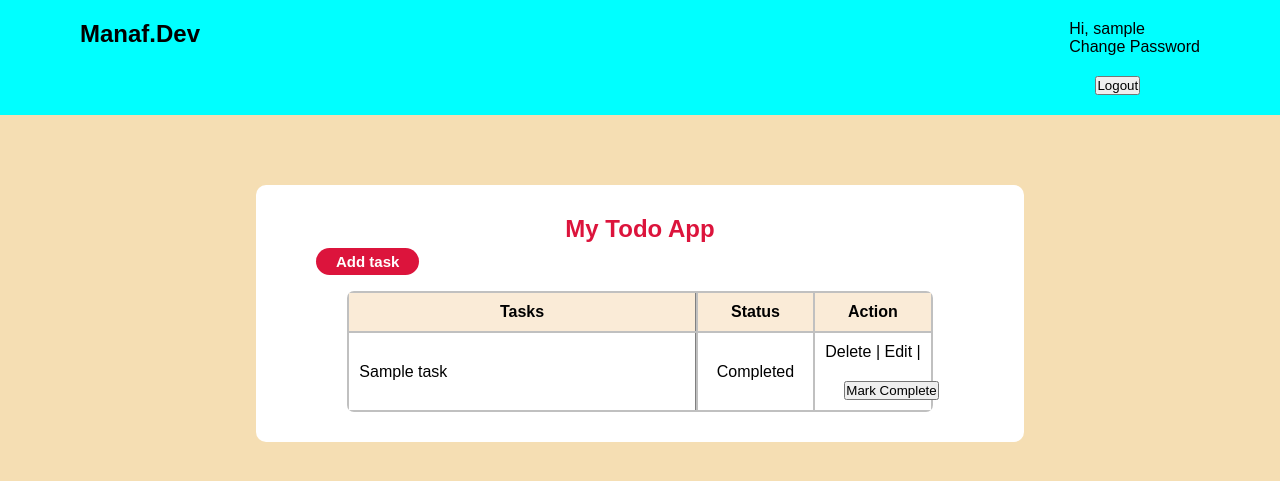
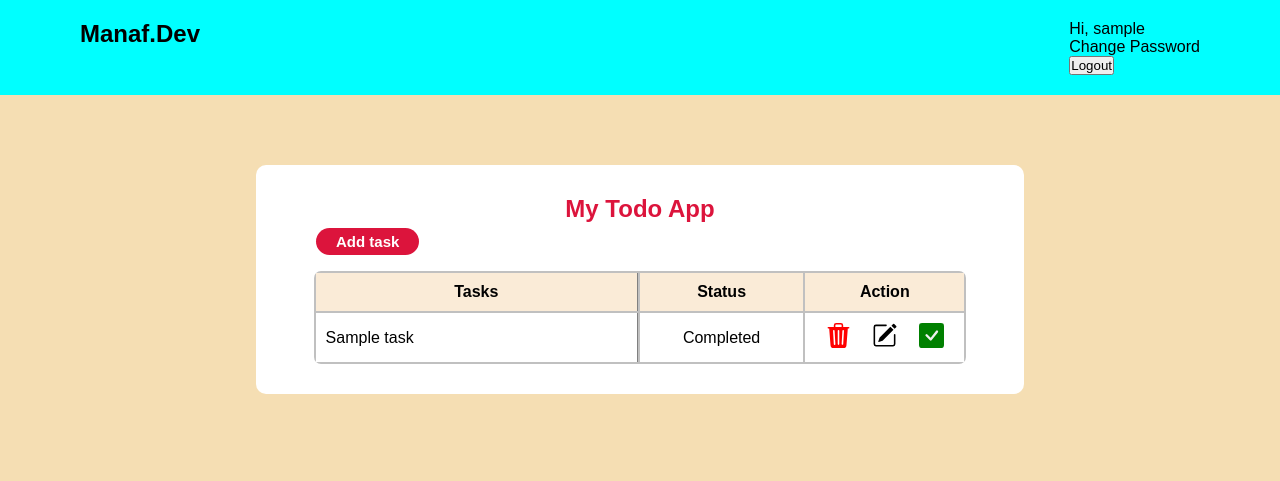
Before and after one commit to manaf-dev/Todo-App, a Django app: page / in a window 1280 px wide. Shown: the top 481 px of the page. Run offline with Django 5.2, Linux system fonts and the light colour scheme; a user stored in the database is signed in; tables that the repository leaves empty hold one stand-in row (values such as "Sample post").

Commit message:
I replaced the actions with bootstrap icons. I ordered the tasks with completed field and date added field.

```diff
--- a/Todo/models.py
+++ b/Todo/models.py
@@ -12,7 +12,7 @@
 
 
     class Meta:
-        ordering = ['-created_at']
+        ordering = ['is_complete', '-created_at']
 
     def __str__(self):
         return self.title
--- a/Todo/static/Todo/style.css
+++ b/Todo/static/Todo/style.css
@@ -60,17 +60,17 @@
     margin-top: 20px;
     border-radius: 7px;
     background-color: silver;
+    width: 85%;
 }
 
 .task-list .status-col, .task-list .action-col {
-    width: 20%;
     text-align: center;
 }
 
 
 
 .task-list .task-col {
-    width: 60%;
+    width: 50%;
     border-right: 1px solid gray;
 }
 
@@ -125,13 +125,13 @@
 }
 
 
-form {
+.form {
     width: 60%;
     margin: auto;
     margin-top: 20px;
 }
 
-form fieldset {
+.form fieldset {
     padding: 10px 30px;
 }
 
@@ -160,3 +160,17 @@
     padding: 5px 15px;
     background-color: rgba(133, 248, 133, 0.3);
 }
+
+
+
+.action-col {
+    display: flex;
+    align-items: center;
+    justify-content: space-around;
+}
+
+.action-col button {
+    width: 25px;
+    height: 25px;
+    border: none;
+}
--- a/Todo/templates/Todo/home.html
+++ b/Todo/templates/Todo/home.html
@@ -21,17 +21,35 @@
                     {% endif %}
                 </td>
                 <td class="action-col">
-                    <a href="{% url 'delete-task' pk=task.id %}">Delete  |  </a>
-                    <a href="{% url 'edit-task' pk=task.id %}">Edit  |  </a>
+                    <a href="{% url 'delete-task' pk=task.id %}">
+                        <svg xmlns="http://www.w3.org/2000/svg" width="25" height="25" fill="Red" class="bi bi-trash3-fill" viewBox="0 0 16 16">
+                            <path d="M11 1.5v1h3.5a.5.5 0 0 1 0 1h-.538l-.853 10.66A2 2 0 0 1 11.115 16h-6.23a2 2 0 0 1-1.994-1.84L2.038 3.5H1.5a.5.5 0 0 1 0-1H5v-1A1.5 1.5 0 0 1 6.5 0h3A1.5 1.5 0 0 1 11 1.5m-5 0v1h4v-1a.5.5 0 0 0-.5-.5h-3a.5.5 0 0 0-.5.5M4.5 5.029l.5 8.5a.5.5 0 1 0 .998-.06l-.5-8.5a.5.5 0 1 0-.998.06m6.53-.528a.5.5 0 0 0-.528.47l-.5 8.5a.5.5 0 0 0 .998.058l.5-8.5a.5.5 0 0 0-.47-.528M8 4.5a.5.5 0 0 0-.5.5v8.5a.5.5 0 0 0 1 0V5a.5.5 0 0 0-.5-.5"/>
+                          </svg>
+                    </a>
+                    <a href="{% url 'edit-task' pk=task.id %}">
+                        <svg xmlns="http://www.w3.org/2000/svg" width="25" height="25" fill="currentColor" class="bi bi-pencil-square" viewBox="0 0 16 16">
+                            <path d="M15.502 1.94a.5.5 0 0 1 0 .706L14.459 3.69l-2-2L13.502.646a.5.5 0 0 1 .707 0l1.293 1.293zm-1.75 2.456-2-2L4.939 9.21a.5.5 0 0 0-.121.196l-.805 2.414a.25.25 0 0 0 .316.316l2.414-.805a.5.5 0 0 0 .196-.12l6.813-6.814z"/>
+                            <path fill-rule="evenodd" d="M1 13.5A1.5 1.5 0 0 0 2.5 15h11a1.5 1.5 0 0 0 1.5-1.5v-6a.5.5 0 0 0-1 0v6a.5.5 0 0 1-.5.5h-11a.5.5 0 0 1-.5-.5v-11a.5.5 0 0 1 .5-.5H9a.5.5 0 0 0 0-1H2.5A1.5 1.5 0 0 0 1 2.5z"/>
+                          </svg>
+                    </a>
                     {% if task.is_complete %}
                         <form action="{% url 'task-complete' pk=task.id %}" method="post">
                             {% csrf_token %}
-                            <input type="submit" value="Mark Complete">
+                            <button type="submit">
+                                <svg xmlns="http://www.w3.org/2000/svg" width="25" height="25" fill="Green" class="bi bi-check-square-fill" viewBox="0 0 16 16">
+                                    <path d="M2 0a2 2 0 0 0-2 2v12a2 2 0 0 0 2 2h12a2 2 0 0 0 2-2V2a2 2 0 0 0-2-2zm10.03 4.97a.75.75 0 0 1 .011 1.05l-3.992 4.99a.75.75 0 0 1-1.08.02L4.324 8.384a.75.75 0 1 1 1.06-1.06l2.094 2.093 3.473-4.425a.75.75 0 0 1 1.08-.022z"/>
+                                  </svg>
+                            </button>
                         </form>
                     {% else %}
                         <form action="{% url 'task-complete' pk=task.id %}" method="post">
                             {% csrf_token %}
-                            <input type="submit" value="Mark Uncomplete">
+                            <button type="submit">
+                                <svg xmlns="http://www.w3.org/2000/svg" width="25" height="25" fill="currentColor" class="bi bi-check-square" viewBox="0 0 16 16">
+                                    <path d="M14 1a1 1 0 0 1 1 1v12a1 1 0 0 1-1 1H2a1 1 0 0 1-1-1V2a1 1 0 0 1 1-1zM2 0a2 2 0 0 0-2 2v12a2 2 0 0 0 2 2h12a2 2 0 0 0 2-2V2a2 2 0 0 0-2-2z"/>
+                                    <path d="M10.97 4.97a.75.75 0 0 1 1.071 1.05l-3.992 4.99a.75.75 0 0 1-1.08.02L4.324 8.384a.75.75 0 1 1 1.06-1.06l2.094 2.093 3.473-4.425z"/>
+                                  </svg>
+                            </button>
                         </form>
                     {% endif %}
 
--- a/Todo/templates/Todo/task_form.html
+++ b/Todo/templates/Todo/task_form.html
@@ -4,7 +4,7 @@
 
 {% block content %}
 
-<form action="" method="POST">
+<form action="" method="POST" class="form">
     {% csrf_token %}
     <fieldset>
         <legend>Add Task</legend>
```
Also changed, not shown: Todo/migrations/0016_alter_task_options.py (added), Todo/migrations/0017_alter_task_options.py (added), Todo/static/Todo/imgs/checked.svg (added), Todo/static/Todo/imgs/delete-bin.svg (added), Todo/static/Todo/imgs/unchecked.svg (added).
